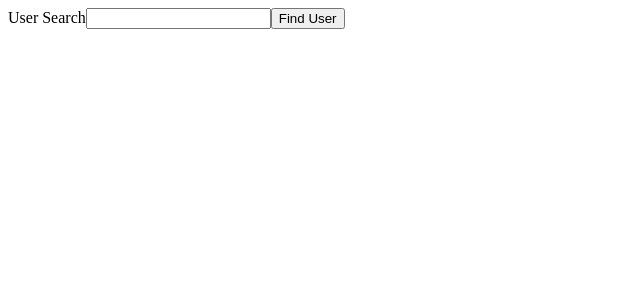
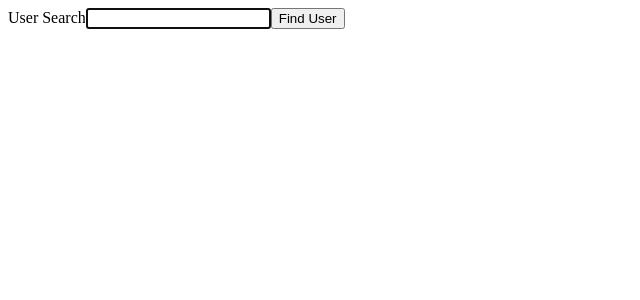
Before and after one commit to tomppk/typescript-react-components, a React (Create React App) app: page / in a window 1280 px wide. Shown: the top 300 px of the page, without its empty margins (0-640 px from the left). Built offline with nearby package versions, Linux system fonts and the light colour scheme.

Commit message:
add auto focus to text input

```diff
--- a/src/index.tsx
+++ b/src/index.tsx
@@ -2,7 +2,8 @@ import ReactDOM from 'react-dom';
 import GuestList from './state/GuestList';
 // import UserSearch from './state/UserSearch';
 import EventComponent from './events/EventComponent';
-import UserSearch from './classes/UserSearch';
+// import UserSearch from './classes/UserSearch';
+import UserSearch from './refs/UserSearch';
 
 const users = [
   { name: 'Sarah', age: 20 },
@@ -14,7 +15,7 @@ const users = [
 const App = () => {
   return (
     <div>
-      <UserSearch users={users} />
+      <UserSearch />
     </div>
   );
 };
--- a/src/refs/UserSearch.tsx
+++ b/src/refs/UserSearch.tsx
@@ -1,5 +1,5 @@
-// Import useState and useRef hooks
-import { useState, useRef } from 'react';
+// Import useState, useRef and useEffect hooks
+import { useState, useRef, useEffect } from 'react';
 
 const users = [
   { name: 'Sarah', age: 20 },
@@ -14,10 +14,29 @@ const users = [
 // Give Ref the HTML element type so it knows the correct type
 // To get a list of all possible HTMLElement interfaces just write
 // HTMLElement and ctrl+click it to see the type definition file
+// Ref is either type HTMLInputElement or null, with default value null.
+// null is needed as Typescript does not know whether the element will be
+// rendered at some point in time or not
 const UserSearch: React.FC = () => {
-  const inputRef = useRef<HTMLInputElement>();
+  const inputRef = useRef<HTMLInputElement | null>(null);
   const [name, setName] = useState('');
   const [user, setUser] = useState<{ name: string; age: number } | undefined>();
+
+  // useEffect similar to component lifecycle methods.
+  // Make sure inner function is invoked only one time
+  // Add empty array as second argument so it is called only once when
+  // component is rendered.
+  // Reference to DOM rendered html node or element is available with 'current'
+  // attribute of the ref.
+  // Add type guard to check if there is no inputRef.current, then return early
+  // If there is HTML node rendered on the screen with the ref.current then
+  // as the component is rendered focus mouser pointer automatically to input
+  useEffect(() => {
+    if (!inputRef.current) {
+      return;
+    }
+    inputRef.current.focus();
+  }, []);
 
   // Iterate through all users in the array and return user whose
   // name property matches our name state
```
